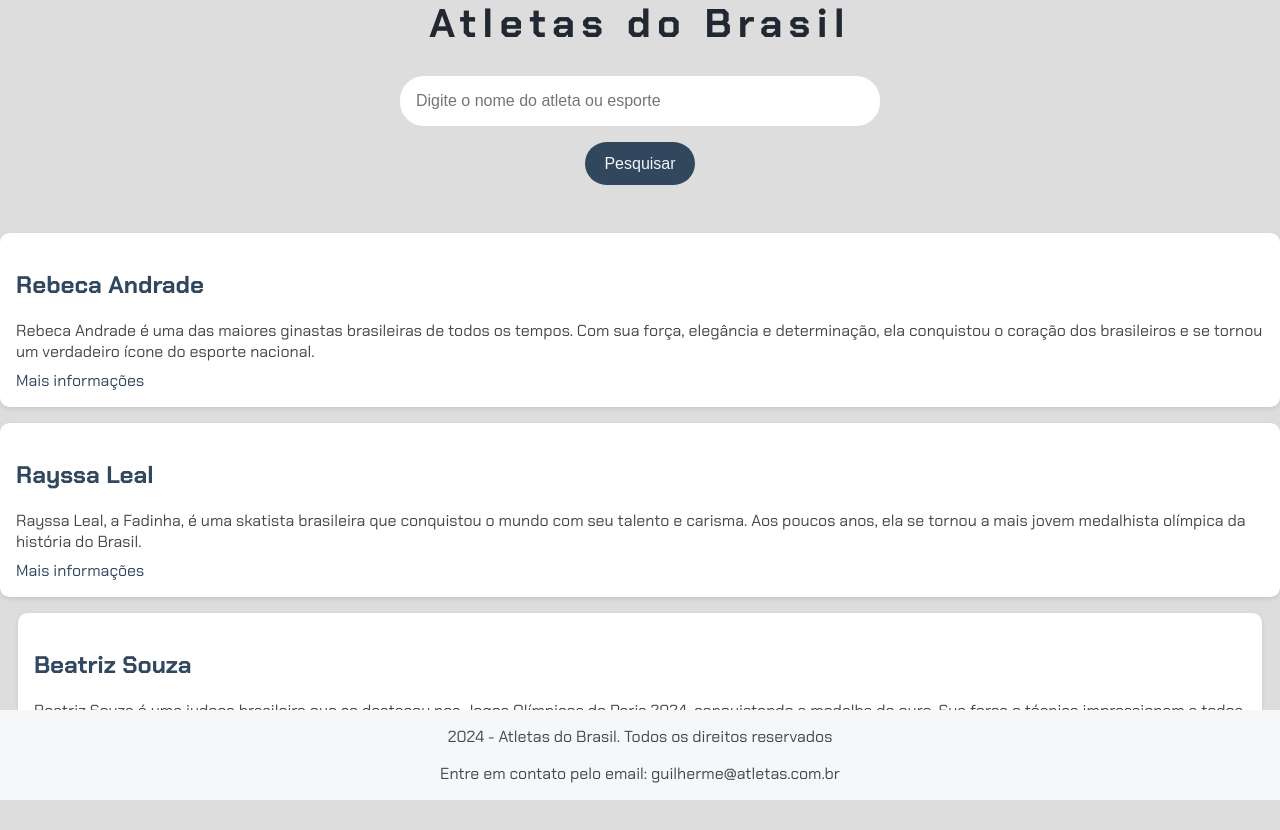
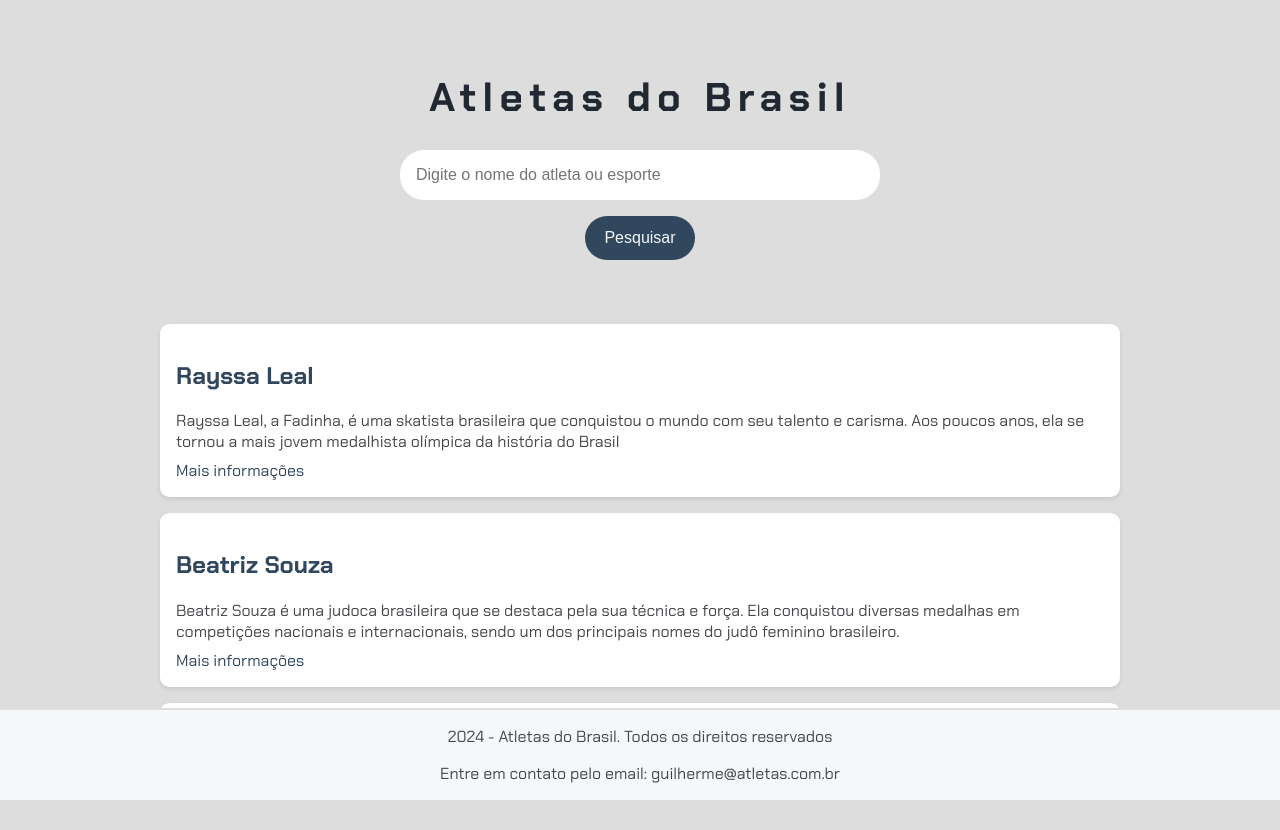
Before and after one commit to nathqueiroz/dev-gemini, a plain HTML site: page index.html in a window 1280 px wide. Both pictures are taken after a click on the button "Pesquisar". After the commit the page ends 800 px from the top, so only its background shows below. Drawn offline with Linux system fonts and the light colour scheme.

Commit message:
Terceira e quarta aula da Imersão Dev com Gemini

```diff
--- a/app.js
+++ b/app.js
@@ -1 +1,24 @@
-console.log("Rebeca Andrade");
+function pesquisar() {
+    // Obtém a seção onde os resultados da pesquisa serão exibidos
+    let section = document.getElementById("resultados-pesquisa");
+
+    // Inicializa uma string vazia para armazenar os resultados da pesquisa
+    let resultados = "";
+
+    // Itera sobre cada dado na lista de dados
+    for (let dado of dados) {
+      // Concatena o HTML de cada resultado à string 'resultados'
+      resultados += `
+        <div class="item-resultado">
+          <h2>
+            <a href="#" target="_blank">${dado.titulo}</a>
+          </h2>
+          <p class="descricao-meta">${dado.descrição}</p>
+          <a href="${dado.link}" target="_blank">Mais informações</a>
+        </div>
+      `;
+    }
+
+    // Atribui o HTML completo da lista de resultados à seção
+    section.innerHTML = resultados;
+  }
--- /dev/null
+++ b/dados.js
@@ -0,0 +1,17 @@
+let dados = [
+    {
+        titulo: "Rayssa Leal",
+        descrição: "Rayssa Leal, a Fadinha, é uma skatista brasileira que conquistou o mundo com seu talento e carisma. Aos poucos anos, ela se tornou a mais jovem medalhista olímpica da história do Brasil",
+        link: "https://pt.wikipedia.org/wiki/Rayssa_Leal"
+    },
+    {
+        titulo: "Beatriz Souza",
+        descrição: "Beatriz Souza é uma judoca brasileira que se destaca pela sua técnica e força. Ela conquistou diversas medalhas em competições nacionais e internacionais, sendo um dos principais nomes do judô feminino brasileiro.",
+        link: "https://pt.wikipedia.org/wiki/Rayssa_Leal" // Substitua por um link real para a Beatriz Souza
+    },
+    {
+        titulo: "Rebeca Andrade",
+        descrição: "Rebeca Andrade é uma ginasta brasileira que fez história ao conquistar a primeira medalha de ouro olímpica na ginástica artística individual geral para o Brasil. Sua versatilidade e determinação a tornaram um ícone do esporte.",
+        link: "hhttps://pt.wikipedia.org/wiki/Rebeca_Andrades://exemplo.com/rebeca-andrade" // Substitua por um link real para a Rebeca Andrade
+    }
+];
--- a/index.html
+++ b/index.html
@@ -15,36 +15,16 @@
     <main>
         <section>
             <input type="text" placeholder="Digite o nome do atleta ou esporte" id="campo-pesquisa">
-            <button>Pesquisar</button>
+            <button onclick="pesquisar()">Pesquisar</button>
         </section>
-        <section class="resulados-pesquisa">
-            <div class="item-resultado">
-                <h2>
-                    <a href="#" target="_blank">Rebeca Andrade</a>
-                </h2>
-                <p class="descricao-meta">Rebeca Andrade é uma das maiores ginastas brasileiras de todos os tempos. Com sua força, elegância e determinação, ela conquistou o coração dos brasileiros e se tornou um verdadeiro ícone do esporte nacional.</p>
-                <a href="https://pt.wikipedia.org/wiki/Rebeca_Andrade" target="_blank">Mais informações</a>
-            </div>
-            <div class="item-resultado">
-                <h2>
-                    <a href="#" target="_blank">Rayssa Leal</a>
-                </h2>
-                <p class="descricao-meta">Rayssa Leal, a Fadinha, é uma skatista brasileira que conquistou o mundo com seu talento e carisma. Aos poucos anos, ela se tornou a mais jovem medalhista olímpica da história do Brasil.</p>
-                <a href="https://pt.wikipedia.org/wiki/Rayssa_Leal" target="_blank">Mais informações</a>
-            </div>
+        <section class="resultados-pesquisa" id="resultados-pesquisa">
 
-            <div class="item-resultado">
-                <h2>
-                    <a href="#" target="_blank">Beatriz Souza</a>
-                </h2>
-                <p class="descricao-meta">Beatriz Souza é uma judoca brasileira que se destacou nos Jogos Olímpicos de Paris 2024, conquistando a medalha de ouro. Sua força e técnica impressionam a todos.</p>
-                <a href="https://pt.wikipedia.org/wiki/Beatriz_Souza" target="_blank">Mais informações</a>
-            </div>
         </section>
     </main>
     <footer>
         <p>2024 - Atletas do Brasil. Todos os direitos reservados</p>
         <p>Entre em contato pelo email: guilherme@atletas.com.br</p>
     </footer>
+    <script src="dados.js"></script>
     <script src="app.js"></script>
 </body>
```
